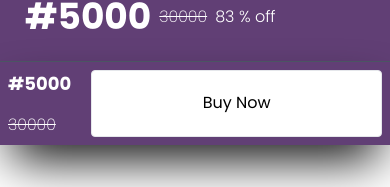
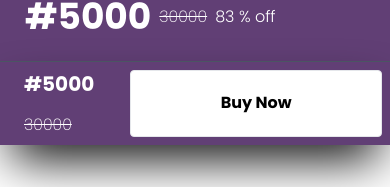
Before and after one commit to kuipid01/kanlearn, a React (Vite) app: page /course/id in a window 390 px wide. Shown: the part 699-886 px from the top of the page. Built offline with nearby package versions, Linux system fonts and the light colour scheme; no server answers.

Commit message:
extra changes

```diff
--- a/src/pages/Produt.jsx
+++ b/src/pages/Produt.jsx
@@ -174,14 +174,14 @@ const Produt = () => {
           </div>
         </div>
         <div className=" w-full sm:w-fit flex justify-center h-full gap-5 items-center">
-          <div className=" h-4/5 flex flex-col justify-between text-white">
-            <h1 className=" text-lg font-bold"> #{produtDetails.newPrice} </h1>
+          <div className=" px-4 sm:px-0  h-4/5 flex flex-col justify-between text-white">
+            <h1 className=" text-xl font-bold"> #{produtDetails.newPrice} </h1>
             <p className=" font-extralight line-through">
               {' '}
               {produtDetails.price}{' '}
             </p>
           </div>
-          <button className="flex-1 sm:flex-0 h-4/5 relative transition-all hover:bg-gray-200 w-fit px-2 border rounded bg-white  text-black">
+          <button className="flex-1 font-bold sm:flex-0 h-4/5 relative transition-all hover:bg-gray-200 w-fit px-2 border rounded bg-white  text-black">
             {' '}
             Buy Now{' '}
           </button>
```
